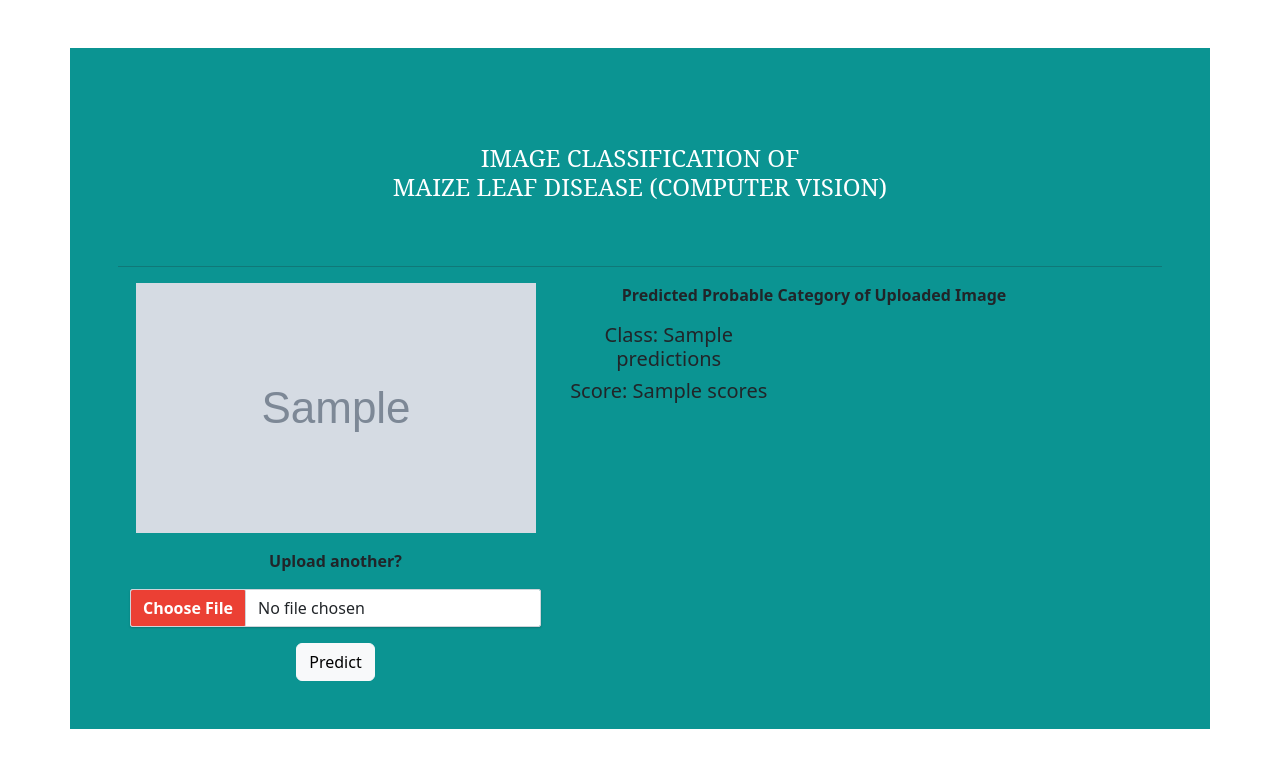
After one commit to NakacwaOlivia/Flask-Deployment, a Flask app: template templates/upload.html in a window 1280 px wide. The commit adds this page. Shown: the top 776 px of the page. Run offline with Flask 2, Linux system fonts and the light colour scheme; the template is opened without the code that fills it: most values are stand-ins (such as "Sample title", 1, 10 or a date in 2020); grey boxes marked "Sample" are stand-in pictures.

Commit message:
added predict page

```diff
--- a/app.py
+++ b/app.py
@@ -1,58 +1,87 @@
-from flask import Flask, render_template, request
-from keras_preprocessing.image import img_to_array
+from flask import Flask, render_template, request, jsonify
 from keras.models import load_model
-import cv2
+from keras import models
+import os
+from werkzeug.utils import secure_filename
+from apphelper import *
+
+from keras.preprocessing import image
 import numpy as np
+import tensorflow as tf
 
-from flask_cors import CORS, cross_origin
 
-names = ["fallarmyworm", "Healthy"]
+app = Flask(__name__)
+
+@app.route("/")
+def index():
+    return render_template("base.html")
+
+@app.route("/predict", methods = ['POST'])
+def upload_file():
+
+    if request.method == 'POST':
+        f = request.files['file']
+
+        # Save the file to ./uploads folder
+        basepath = os.path.dirname(__file__)
+        print(basepath)
+        file_path = os.path.join(basepath, 'static','uploads', secure_filename(f.filename))
+        f.save(file_path)
+
+        prediction=get_class(file_path)
+        print(prediction)
+        score=prediction[1]
+        prediction=prediction[0]
+    return render_template("upload.html", predictions=prediction, display_image=f.filename, scores=score)
+
+
+if __name__ == '__main__':
+    #app.debug = True
+    app.run(debug=True,use_reloader=False)
 
 
 
-# Process image and predict label
-def processImg(IMG_PATH):
-    # Read image
-    model = load_model("/model.h5")
-
-    # Preprocess image
-    image = cv2.imread(IMG_PATH)
-    image = cv2.resize(image, (199, 199))
-    image = image.astype("float") / 255.0
-    image = img_to_array(image)
-    image = np.expand_dims(image, axis=0)
-
-    res = model.predict(image)
-    label = np.argmax(res)
-    print("Label", label)
-    labelName = names[label]
-    print("Label name:", labelName)
-    return labelName
 
 
-# Initializing flask application
-app = Flask(__name__)
-cors = CORS(app)
-
-@app.route("/")
-
-# Home page with render template
-@app.route("/")
-
-def postsPage():
-    return render_template("base.html")
-
-# Process images
-@app.route("/process", methods=["POST"])
-def processReq():
-    data = request.files["img"]
-    data.save("img.jpg")
-
-    resp = processImg("img.jpg")
 
 
-    return resp
 
 
-if __name__ == "__main__":
-    app.run(debug=True)
+
+
+
+
+
+# UPLOAD_FOLDER = 'static/upload_images'
+# app.config['UPLOAD_FOLDER'] = UPLOAD_FOLDER
+
+# ******************************************************************
+
+# @app.route("/")
+# def connect():
+# 	return "Connect"
+# # **********************************************************************
+
+# @app.route('/api', methods=['POST'])
+# def predict():
+#   if request.method == 'POST':
+#         if 'file1' not in request.files:
+#             return 'there is no file1 in form!'
+#         file1 = request.files['file1']
+#         path1 = os.path.join(app.config['UPLOAD_FOLDER'], file1.filename)
+#         file1.save(path1)
+#         path_to_sample_documents="Images/"+file1.filename
+#         model = models.load_model('model.h5')
+
+#   test =tf.keras.preprocessing.image.load_img(path_to_sample_documents, target_size=(224, 224))
+#   test = tf.keras.preprocessing.image.img_to_array(test)
+#   test = np.expand_dims(test, axis=0)
+#   result = model.predict(test)
+#   if result[0][0] == 1:
+#     prediction = 'cat'
+#   else:
+#     prediction = 'dog'
+
+#     return render_template("upload.html", predictions=prediction, display_image=f.filename)
+
+# # *********************************************************************************************************
--- /dev/null
+++ b/templates/upload.html
@@ -0,0 +1,57 @@
+{% extends "index.html" %}
+
+
+{% block body %}
+
+<div class="p-5">
+    <div class="container text-center p-5" style="background-color: #0b9492">
+        <h2 class="text-white p-5" style="font-family: Noto Serif; font-size: 24px">
+            IMAGE CLASSIFICATION OF <br />
+            MAIZE LEAF DISEASE (COMPUTER VISION)
+        </h2>
+
+        <!-- ---------------------------------------------------------------------------------------------------- -->
+        <hr />
+        <div class="container-fluid">
+            <div class="row">
+
+                <div class="col-md-5">
+                    <div class="image-container">
+                        <figure>
+                            <img id="display_image" src="/static/uploads/{{display_image}}"
+                                style="width:400px;height:250px;">
+                        </figure>
+                    </div>
+                </div>
+
+
+                <div class="col-md-6 col-sm-6">
+                    <p><b>Predicted Probable Category of Uploaded Image</b></p>
+                    <div class="col-10">
+                        <div class="col col-sm-6">
+                            <h5>Class: {{predictions}}</h5>
+                            <h5>Score: {{scores}}</h5>
+                        </div>
+                    </div>
+                </div>
+            </div>
+
+            <div class="row">
+                <div class="col-md-5">
+                    <div class="upload-other">
+                        <p><b>Upload another?</b></p>
+                        <form action="/predict" method="POST" enctype="multipart/form-data">
+                            <input name="file" class="form-control fake-shadow" type="file" onchange="loadFile(event)"
+                                accept="image/png, image/jpg, image/jpeg, image/bmp" />
+                            <button class="btn btn-light mt-3" type="submit">Predict</button>
+                        </form>
+                    </div>
+                </div>
+            </div>
+
+
+            <script src="{{url_for('static', filename='main.js')}}"></script>
+        </div>
+    </div>
+</div>
+{% endblock %}
```
Also changed, not shown: apphelper.py (added, +19 -0 lines), templates/base.html (+27 -39 lines), templates/index.html (+11 -32 lines), static/main.js (line endings or trailing spaces), 1 other file.
